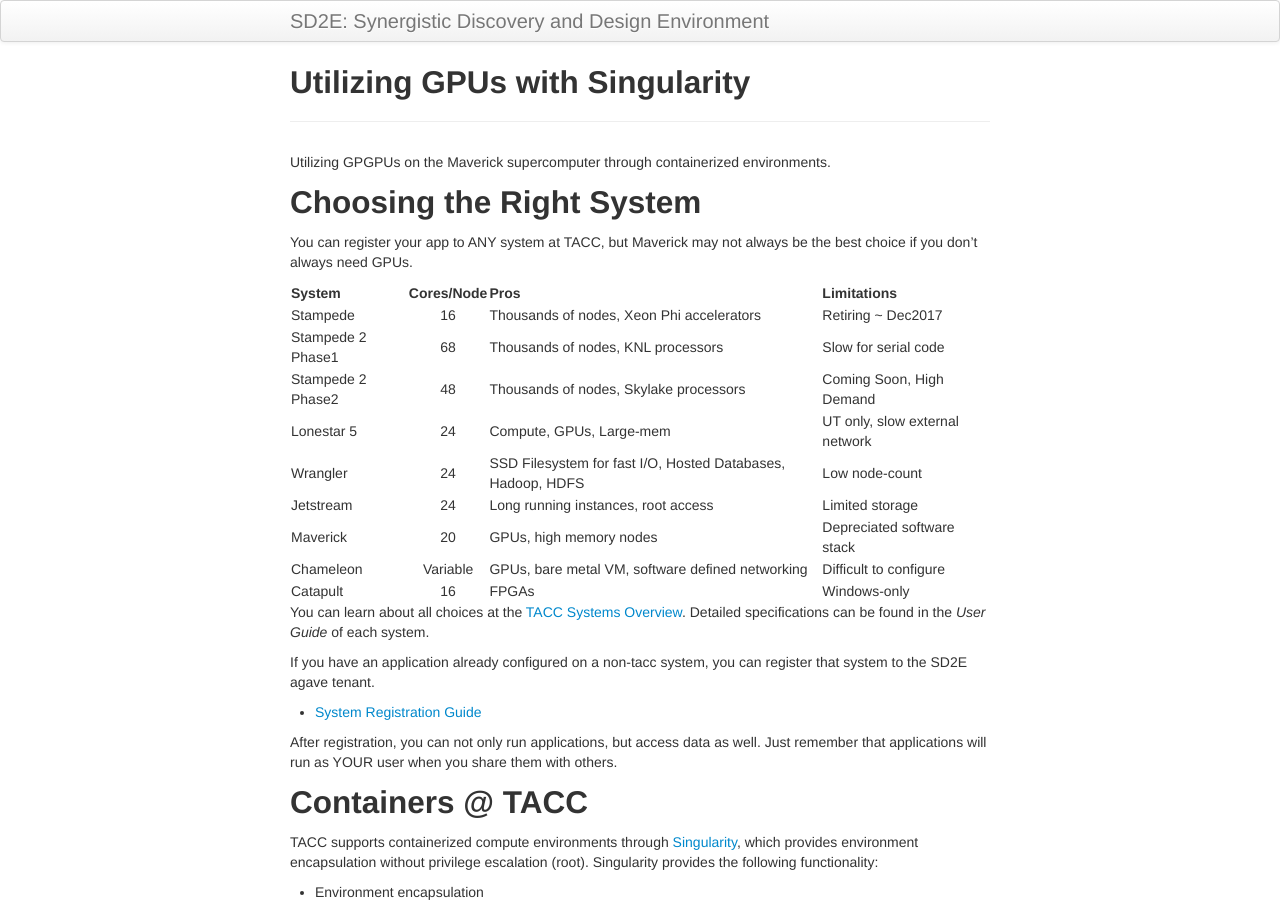
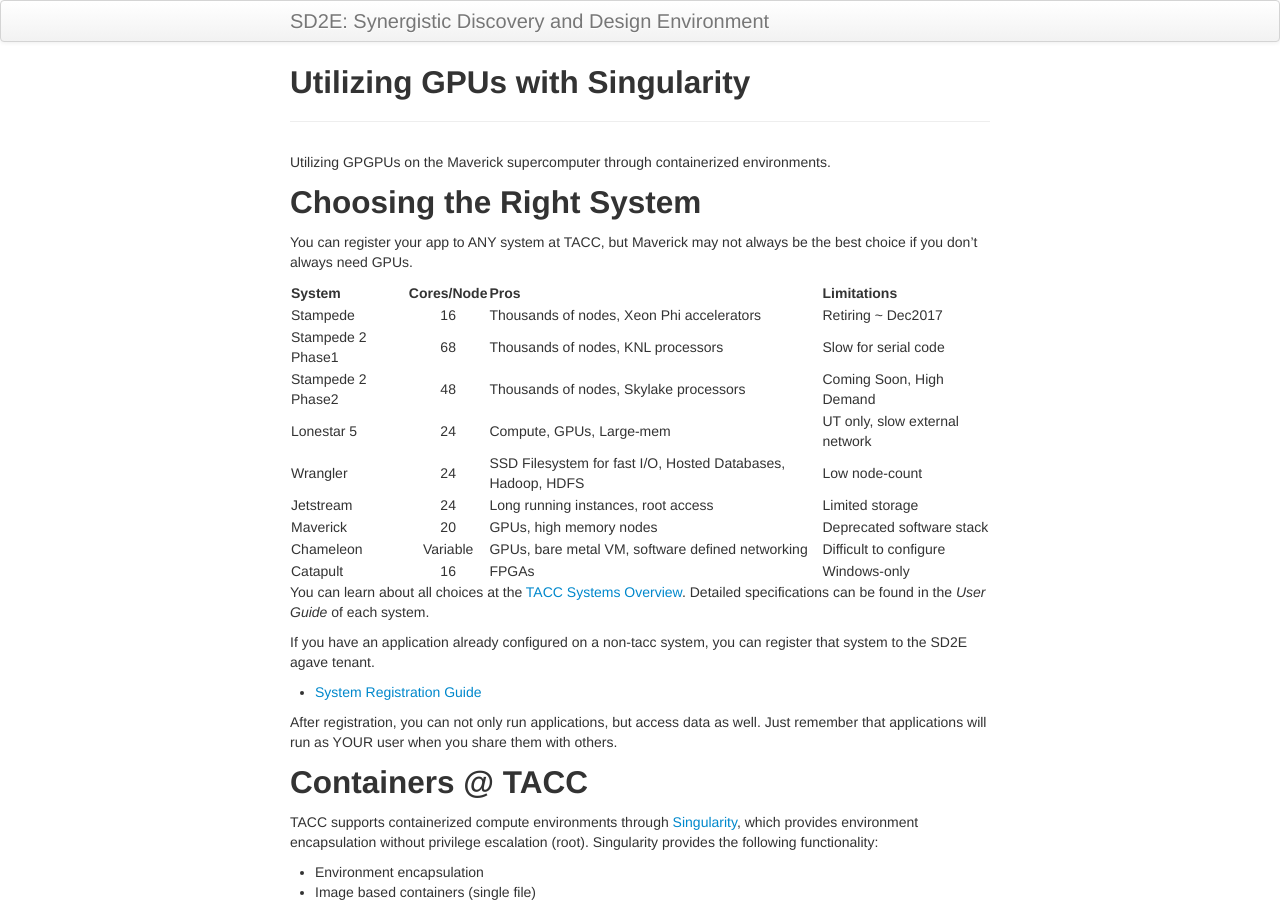
Before and after one commit to SD2E/api-user-guide, a Jekyll site: the page built from docs/singularity_gpu_01.md, in a window 1280 px wide and 900 px high. Built offline with Jekyll 4.4.1, drawn with Linux system fonts in a browser that asks for light colours.

Commit message:
Update singularity_gpu_01.md
Typo fix

```diff
--- a/docs/singularity_gpu_01.md
+++ b/docs/singularity_gpu_01.md
@@ -18,7 +18,7 @@ You can register your app to ANY system at TACC, but Maverick may not always be
 | Lonestar 5 | 24         | Compute, GPUs, Large-mem | UT only, slow external network                              |
 | Wrangler   | 24         | SSD Filesystem for fast I/O, Hosted Databases, Hadoop, HDFS | Low node-count           |
 | Jetstream  | 24         | Long running instances, root access       | Limited storage                            |
-| Maverick   | 20         | GPUs, high memory nodes                   | Depreciated software stack                 |
+| Maverick   | 20         | GPUs, high memory nodes                   | Deprecated software stack                 |
 | Chameleon  | Variable   | GPUs, bare metal VM, software defined networking | Difficult to configure              |
 | Catapult   | 16         | FPGAs                                     | Windows-only                               |
 
```
